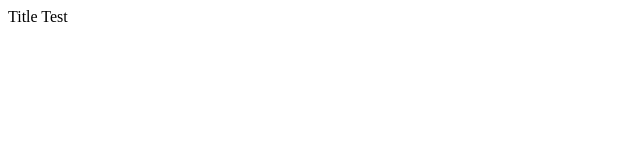
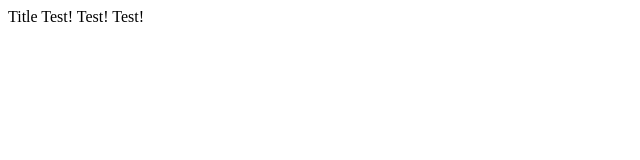
Before and after one commit to mtmprepo/edx_harvard_python_web_apps, a plain HTML site: page index.html in a window 1280 px wide. Shown: the full height of the page, 0-640 px from the left. Drawn offline with Linux system fonts and the light colour scheme.

Commit message:
Update index.html

```diff
--- a/index.html
+++ b/index.html
@@ -1,5 +1,5 @@
 <!DOCTYPE html>
 <html>
         <head>Title</head>
-        <body>Test</body>
+        <body>Test! Test! Test!</body>
 </html>
```
